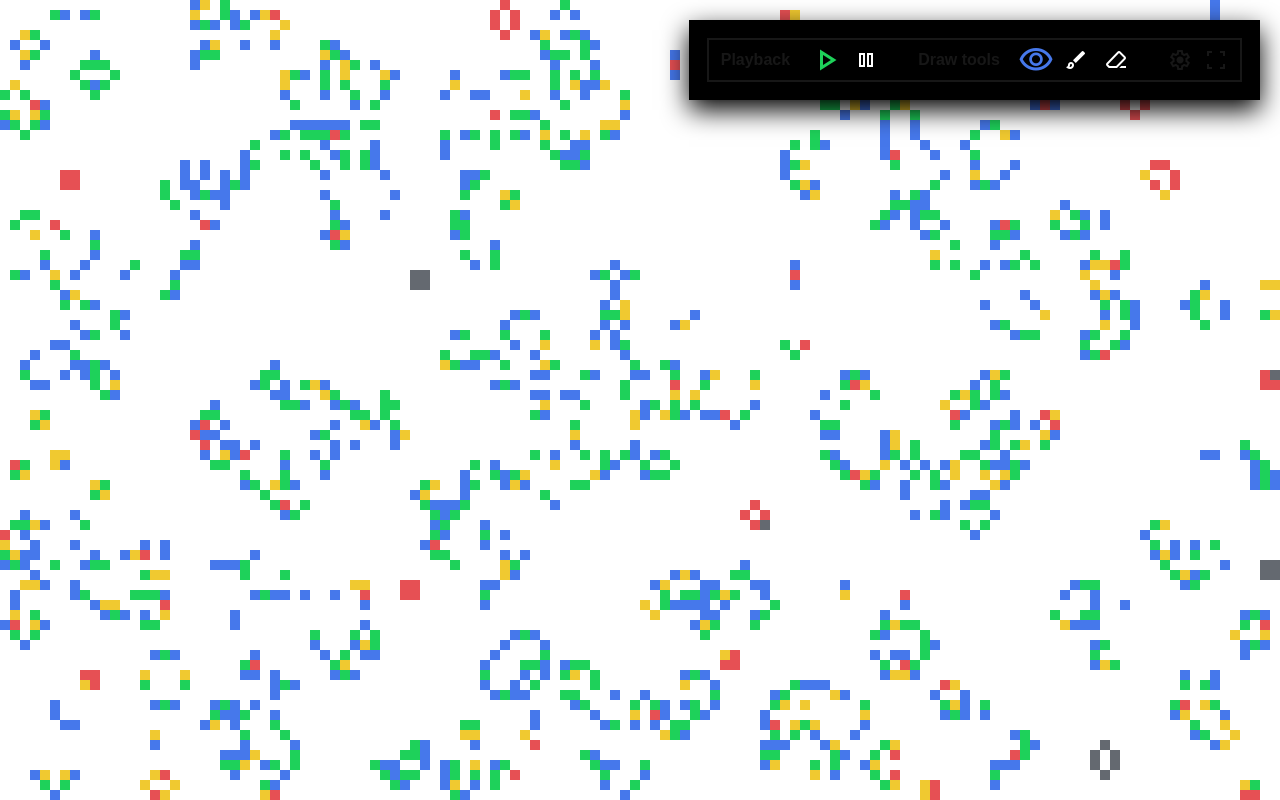
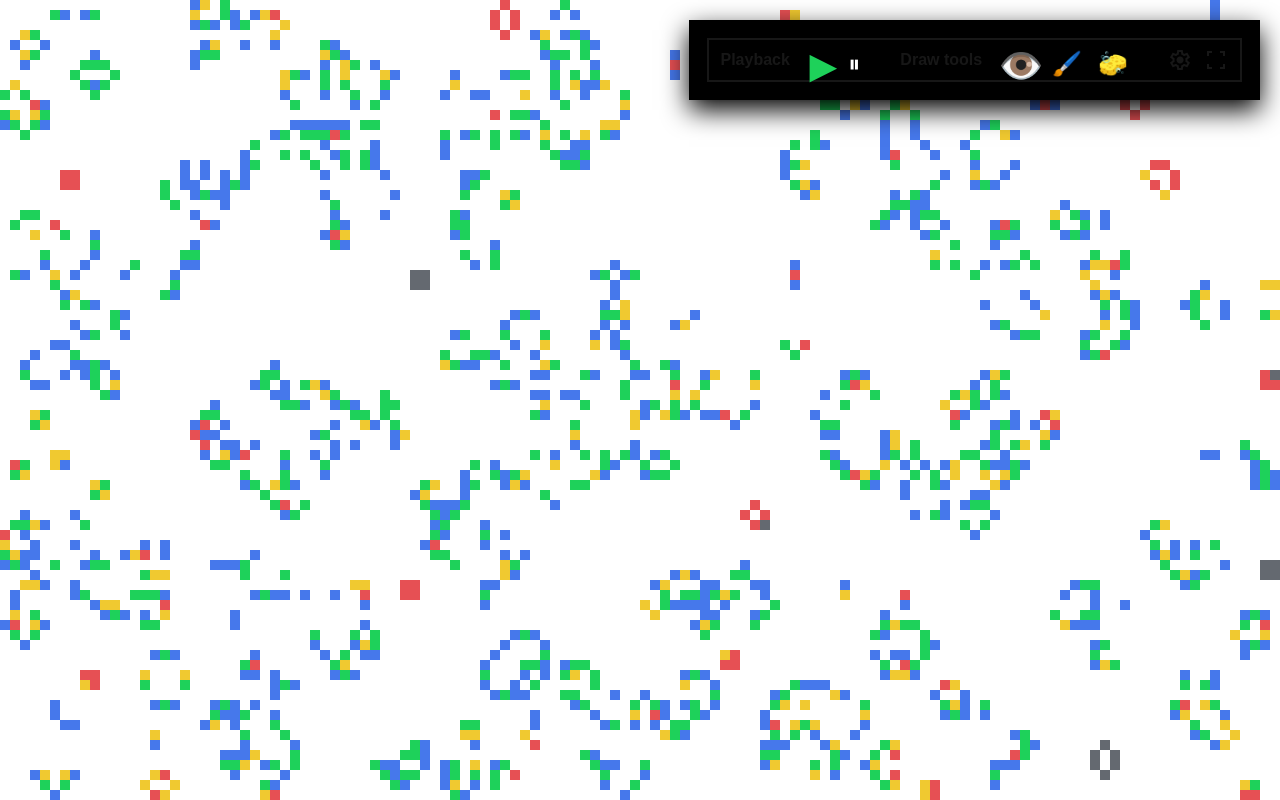
Before and after one commit to Prestopy/conways-game-of-life, a Next.js app: page / in a window 1280 px wide. Built offline with nearby package versions, Linux system fonts and the light colour scheme.

Commit message:
removed icons- too lazy to make them work on deployed site

```diff
--- a/src/app/page.tsx
+++ b/src/app/page.tsx
@@ -378,15 +378,15 @@ export default function Home() {
                     >
                         <div className="flex flex-row gap-4">
                             <p className="font-bold mr-2">Playback</p>
-                            <p className="material-symbols-outlined draw-tool" onClick={() => {setIsPaused(false)}} style={{ color: !isPaused ? "#1ed15a" : "#ffffff", transform: `scale(${!isPaused ? 1.5 : 1})` }}>play_arrow</p>
-                            <p className="material-symbols-outlined draw-tool" onClick={() => {setIsPaused(true)}} style={{ color: isPaused ? "#e65054" : "#ffffff", transform: `scale(${isPaused ? 1.5 : 1})` }}>pause</p>
+                            <p className="material-symbols-outlined draw-tool" onClick={() => {setIsPaused(false)}} style={{ color: !isPaused ? "#1ed15a" : "#ffffff", transform: `scale(${!isPaused ? 1.5 : 1})` }}>▶︎{/*play_arrow*/}</p>
+                            <p className="material-symbols-outlined draw-tool" onClick={() => {setIsPaused(true)}} style={{ color: isPaused ? "#e65054" : "#ffffff", transform: `scale(${isPaused ? 1.5 : 1})` }}>⏸︎</p>
                         </div>
 
                         <div className="flex flex-row gap-4">
                             <p className="font-bold mr-2">Draw tools</p>
-                            <p className="material-symbols-outlined draw-tool" onClick={() => {setDrawMode("none")}} style={{ color: drawMode == "none" ? "#4678eb" : "#ffffff", transform: `scale(${drawMode == "none" ? 1.5 : 1})` }}>visibility</p>
-                            <p className="material-symbols-outlined draw-tool" onClick={() => {setDrawMode("draw")}} style={{ color: drawMode == "draw" ? "#f0c930" : "#ffffff", transform: `scale(${drawMode == "draw" ? 1.5 : 1})` }}>brush</p>
-                            <p className="material-symbols-outlined draw-tool" onClick={() => {setDrawMode("erase")}} style={{ color: drawMode == "erase" ? "#f0c930" : "#ffffff", transform: `scale(${drawMode == "erase" ? 1.5 : 1})` }}>ink_eraser</p>
+                            <p className="material-symbols-outlined draw-tool" onClick={() => {setDrawMode("none")}} style={{ color: drawMode == "none" ? "#4678eb" : "#ffffff", transform: `scale(${drawMode == "none" ? 1.5 : 1})` }}>👁️</p>
+                            <p className="material-symbols-outlined draw-tool" onClick={() => {setDrawMode("draw")}} style={{ color: drawMode == "draw" ? "#f0c930" : "#ffffff", transform: `scale(${drawMode == "draw" ? 1.5 : 1})` }}>🖌️</p>
+                            <p className="material-symbols-outlined draw-tool" onClick={() => {setDrawMode("erase")}} style={{ color: drawMode == "erase" ? "#f0c930" : "#ffffff", transform: `scale(${drawMode == "erase" ? 1.5 : 1})` }}>🧽</p>
                         </div>
 
                         <div className="flex flex-row gap-3">
```
